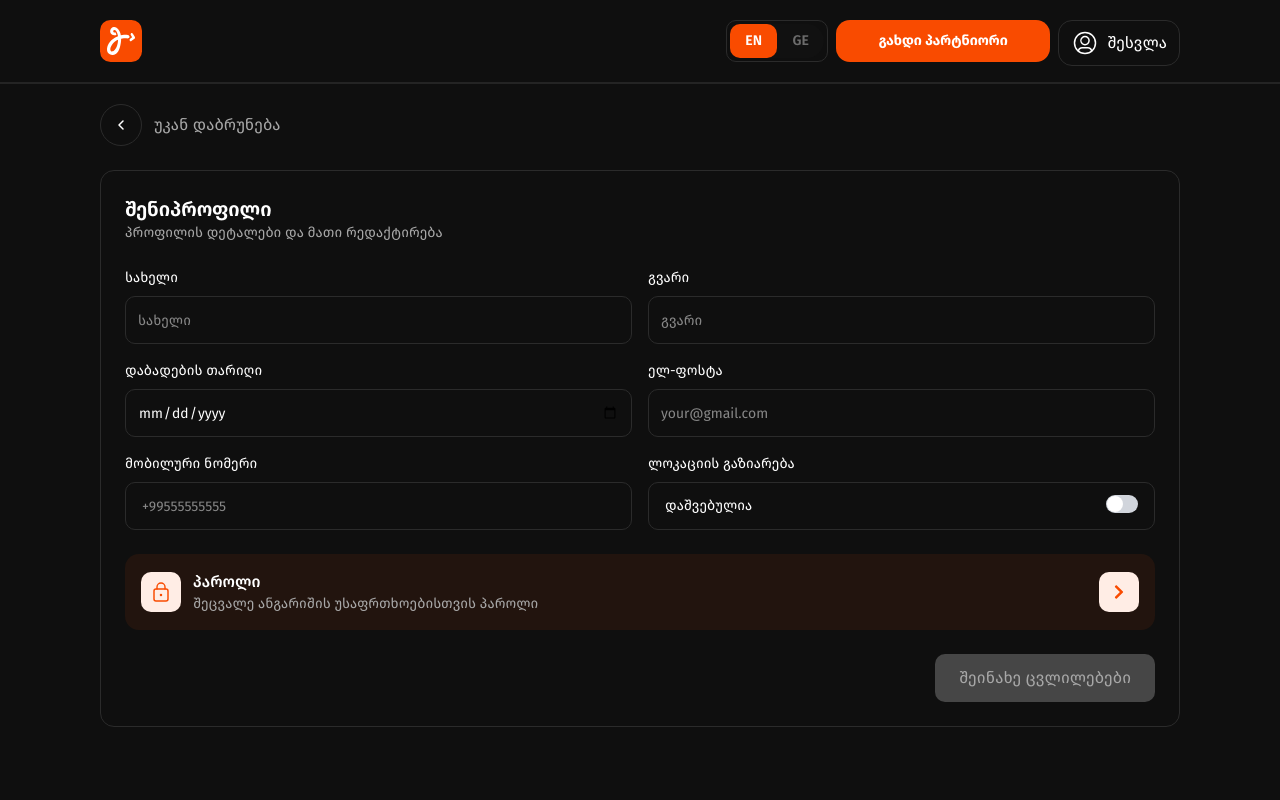
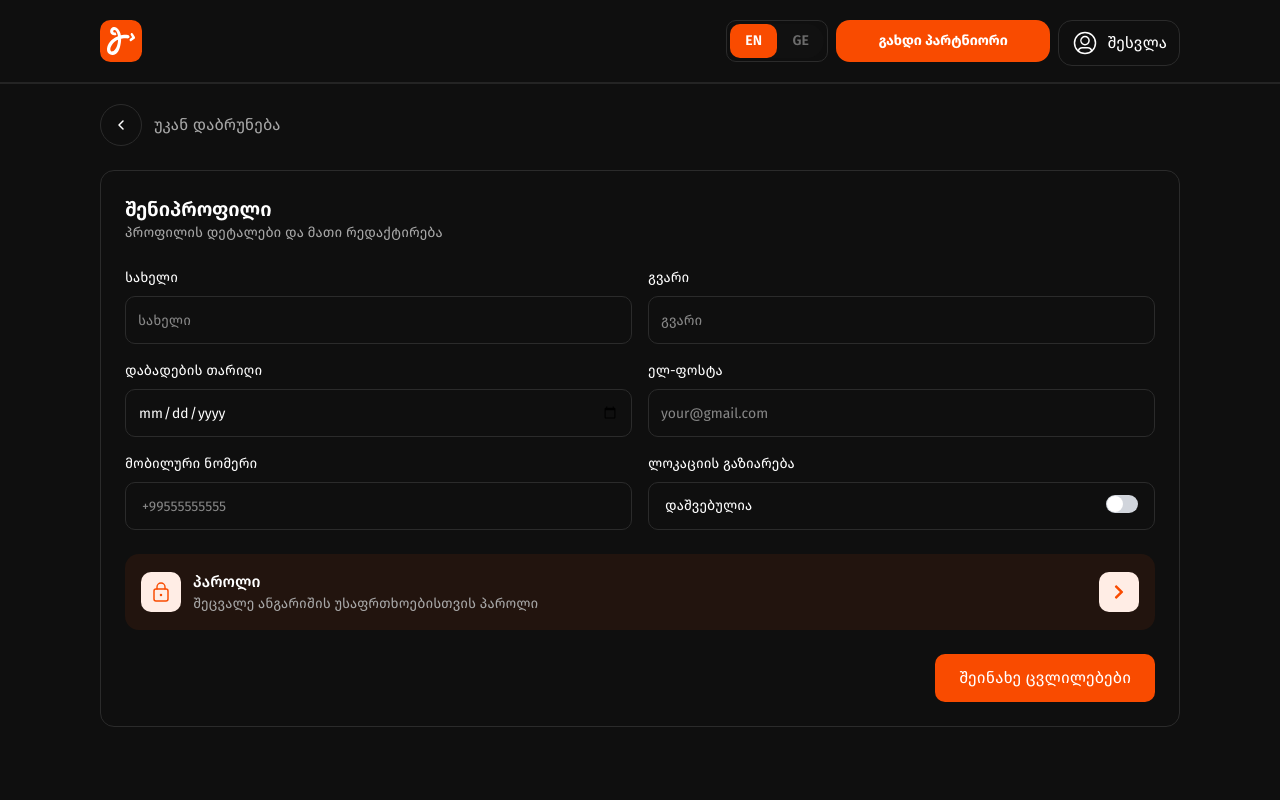
Before and after one commit to GabrielLomtatidze/gegmio_search, a Next.js app: page /1/page/profile in a window 1280 px wide. Shown: the top 800 px of the page. Built offline with nearby package versions, Linux system fonts and the light colour scheme.

Commit message:
location work wesrion

```diff
--- a/app/[locale]/page/main/page.tsx
+++ b/app/[locale]/page/main/page.tsx
@@ -79,6 +79,17 @@ export default function Main() {
     return params;
   };
 
+  useEffect(() => {
+    if (!locationEnabled) {
+      setLocationEnabled(true);
+    }
+  }, []);
+
+  useEffect(() => {
+    if (locationEnabled) {
+      getLocation();
+    }
+  }, [locationEnabled]);
 
   useEffect(() => {
     fetchRegionsInfo();
--- a/app/[locale]/page/profile/page.tsx
+++ b/app/[locale]/page/profile/page.tsx
@@ -38,7 +38,6 @@ export default function Profile() {
 
     const t = useTranslations();
     const { userInfo } = useUserStore();
-    const [initialProfile, setInitialProfile] = useState<ProfileForm | null>(null);
 
     const [openModal, setOpenModal] = useState<boolean>(false);
     const [oldPassword, setOldPassword] = useState<string>("");
@@ -79,33 +78,6 @@ export default function Profile() {
             });
         }
     }, [userInfo]);
-
-    useEffect(() => {
-        if (userInfo) {
-            const formatted = {
-                firstName: userInfo.firstName || "",
-                lastName: userInfo.lastName || "",
-                birthDate: userInfo.birthDate ? userInfo.birthDate.split("T")[0] : "",
-                phoneNumber: userInfo.phoneNumber || "",
-                email: userInfo.email || "",
-            };
-
-            setProfileForm(formatted);
-            setInitialProfile(formatted);
-        }
-    }, [userInfo]);
-
-    const isProfileChanged = () => {
-        if (!initialProfile) return false;
-
-        return (
-            profileForm.firstName !== initialProfile.firstName ||
-            profileForm.lastName !== initialProfile.lastName ||
-            profileForm.birthDate !== initialProfile.birthDate ||
-            profileForm.phoneNumber !== initialProfile.phoneNumber ||
-            profileForm.email !== initialProfile.email
-        );
-    };
 
     const handleProfileChange = (field: keyof ProfileForm, value: string) => {
         setProfileForm(prev => ({ ...prev, [field]: value }));
@@ -154,7 +126,6 @@ export default function Profile() {
                 }
             );
 
-            setInitialProfile(profileForm);
         } catch (error: any) {
             if (error?.response?.status === 400) {
                 setProfileErrors(prev => ({ ...prev, email: t("auth.errors.email_used") }));
@@ -304,7 +275,9 @@ export default function Profile() {
                                             <label className="text-[14px] text-white">{t("pages.location_share")}</label>
                                             <div className="bg-transparent h-[48px] text-[14px] border border-[#2b2b2b] rounded-lg px-4 py-3 flex justify-between">
                                                 <h3>{t("pages.allowed")}</h3>
-                                                <Switch className="cursor-pointer data-[state=checked]:bg-[#F94B00] data-[state=unchecked]:bg-gray-300" checked={locationEnabled} onCheckedChange={setLocationEnabled} />
+                                                <Switch className="cursor-pointer data-[state=checked]:bg-[#F94B00] data-[state=unchecked]:bg-gray-300" checked={locationEnabled}
+                                                    onCheckedChange={(value) => setLocationEnabled(value)}
+                                                />
                                             </div>
                                         </div>
 
@@ -328,7 +301,7 @@ export default function Profile() {
                                     </div>
 
                                     <div className="mt-6 flex justify-end">
-                                        <button type="submit" disabled={profileLoading || !isProfileChanged()} className={`px-6 py-3 rounded-lg transition ${profileLoading || !isProfileChanged() ? "bg-[#464646] text-[#a7a7a7]" : "bg-[#F94B00] text-white hover:bg-[#C73C00] cursor-pointer"}`}>
+                                        <button type="submit" disabled={profileLoading} className="bg-[#F94B00] text-white px-6 py-3 rounded-lg disabled:opacity-50 text-white disabled:cursor-not-allowed transition cursor-pointer hover:bg-[#C73C00]"  >
                                             {profileLoading ? <Spinner /> : t("pages.save_changes")}
                                         </button>
                                     </div>
--- a/zustand/User/locationStore.ts
+++ b/zustand/User/locationStore.ts
@@ -24,11 +24,10 @@ export const useLocationStore = create<LocationState>()(
             setLocationEnabled: (value) => {
                 set({ locationEnabled: value });
 
-                if (!value) {
-                    set({
-                        latitude: null,
-                        longitude: null,
-                    });
+                if (value) {
+                    get().getLocation();
+                } else {
+                    set({ latitude: null, longitude: null });
                 }
             },
 
@@ -53,14 +52,17 @@ export const useLocationStore = create<LocationState>()(
                         });
                     },
                     (error) => {
+                        console.log("Location error:", error);
+
                         set({
                             loading: false,
                             latitude: null,
                             longitude: null,
-                            locationEnabled: false,
                         });
 
-                        console.log("Location error:", error);
+                        if (error.code === 1) {
+                            set({ locationEnabled: false });
+                        }
                     },
                     {
                         enableHighAccuracy: true,
```
